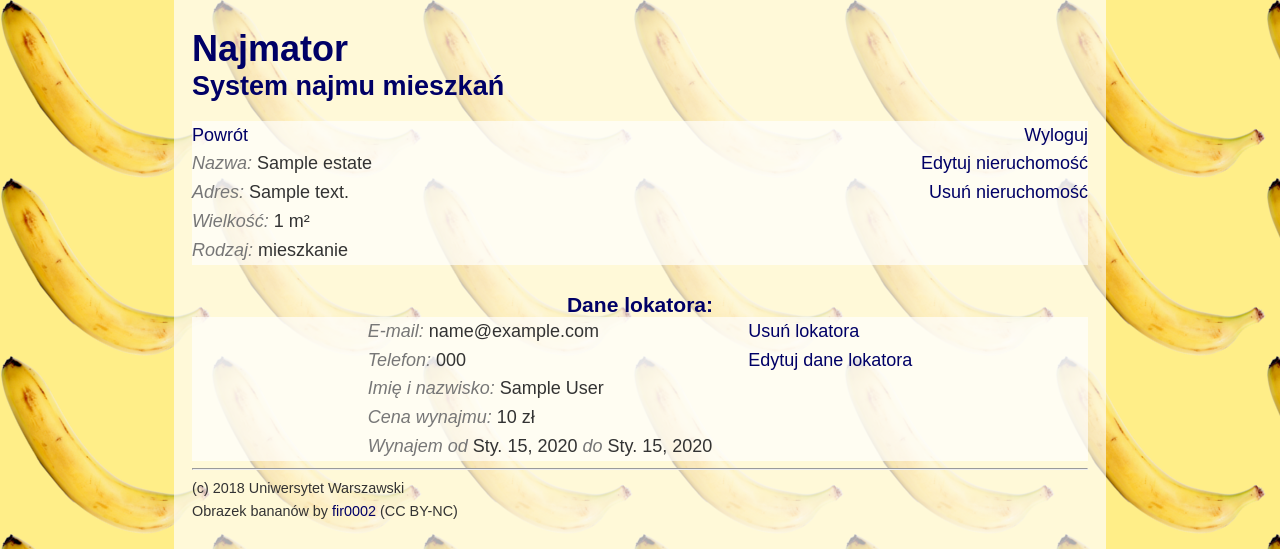
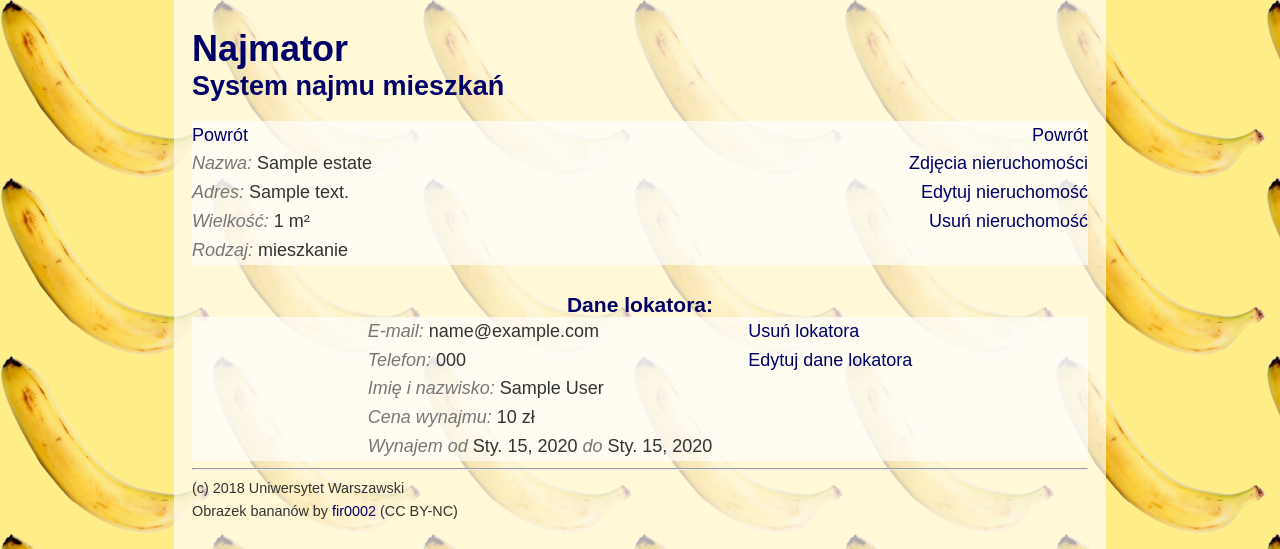
Before and after one commit to tn370413/najmator, a Django app: page /system/estate_page/1/ in a window 1280 px wide. Shown: the top 549 px of the page. Run offline with Django 3.2, Linux system fonts and the light colour scheme; a user stored in the database is signed in; tables that the repository leaves empty hold one stand-in row (values such as "Sample post").

Commit message:
dodane brakujace linki

```diff
--- a/system_wynajmu/templates/strona_listy_zdjec.html
+++ b/system_wynajmu/templates/strona_listy_zdjec.html
@@ -12,6 +12,8 @@
 {% block nav %}
     <div id="estate_data">
         <a href="{% url 'system:estate_page' estate.id %}">Powrót</a>
+        <br />
+        <a href="{% url 'system:photo_upload' estate.id %}">Dodaj zdjęcie</a>
     </div>
 
     <div id="actions">
--- a/system_wynajmu/templates/strona_nieruchomosci.html
+++ b/system_wynajmu/templates/strona_nieruchomosci.html
@@ -38,7 +38,9 @@ document.getElementById("demo").innerHTML = EnableLodgerEdit();
     </div>
 
     <div id="actions">
-        <a href="{% url 'logout' %}">Wyloguj</a>
+        <a href="{% url 'system:user_page' %}">Powrót</a>
+        <br />
+        <a href="{% url 'system:photo_list' estate.id %}">Zdjęcia nieruchomości</a>
         <br />
         <a href="{% url 'system:estate_edit' estate.id %}">Edytuj nieruchomość</a>
         <br />
```
